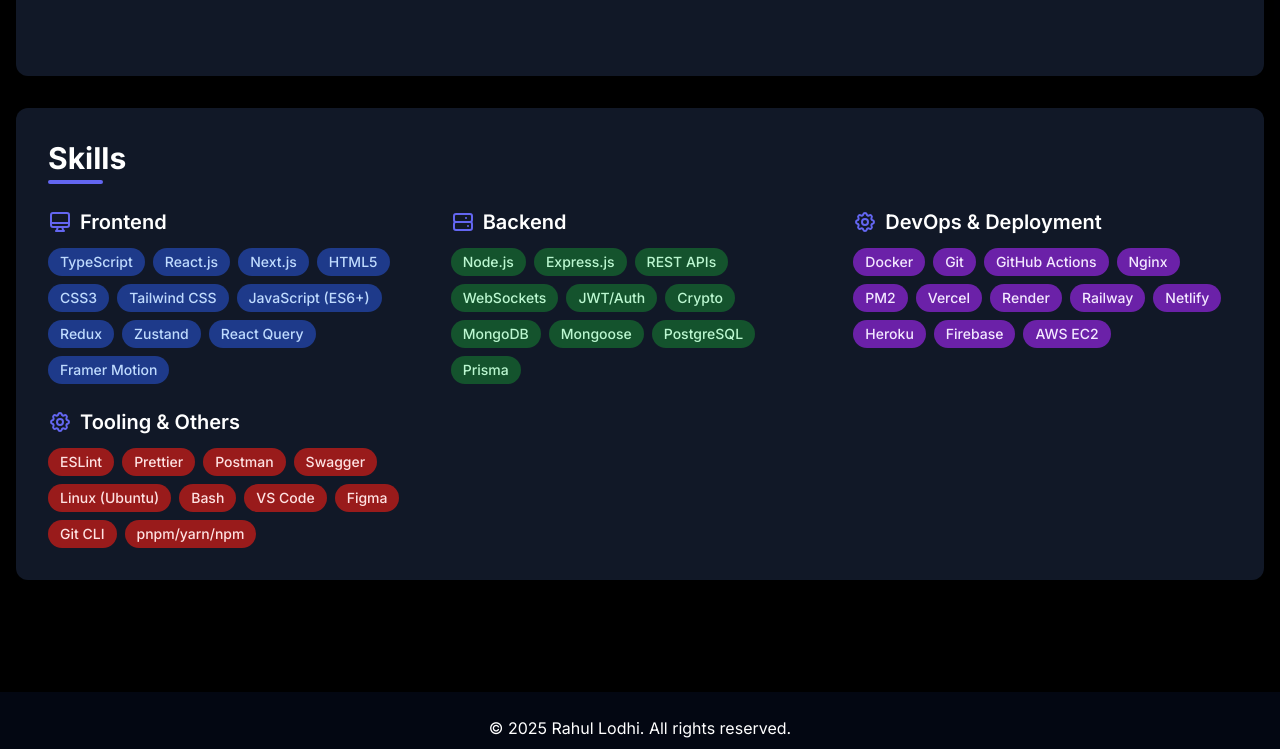
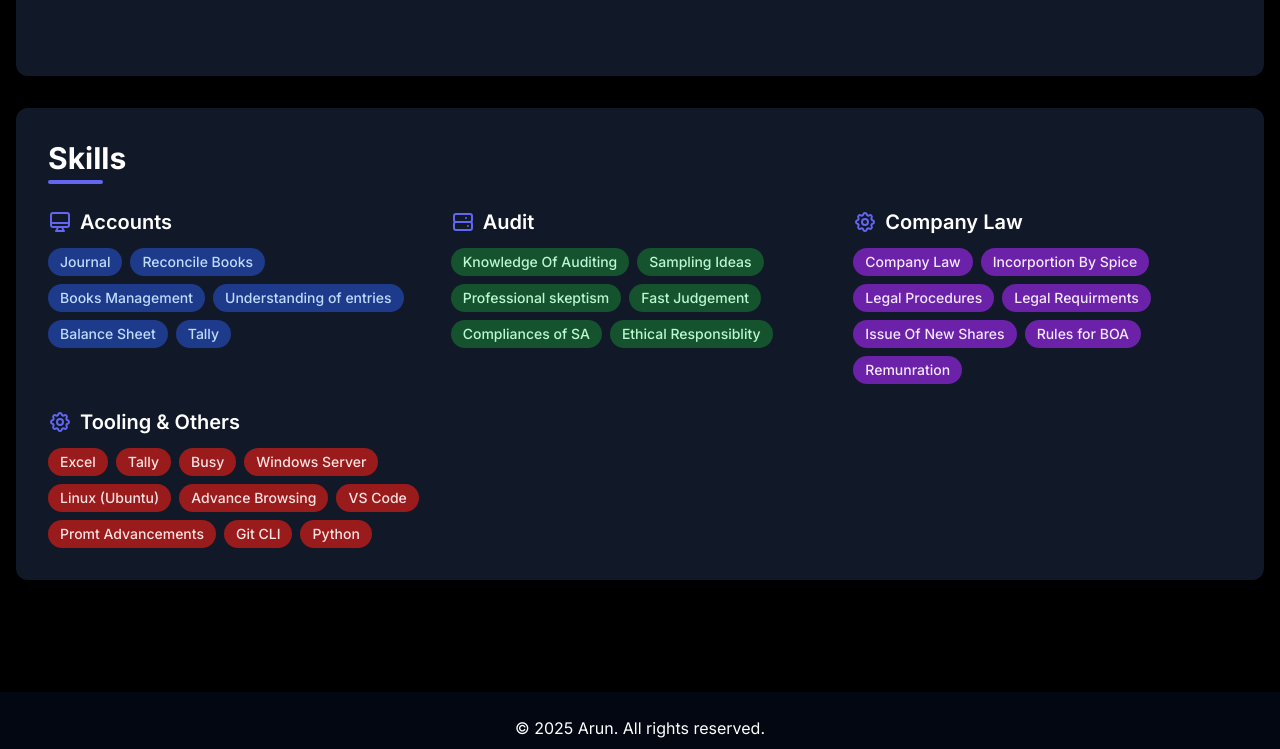
Before and after one commit to Anurag69og/Home, a plain HTML site: page index.html in a window 1280 px wide. Shown: the part 866-1615 px from the top of the page. Drawn offline with nearby package versions, Linux system fonts and the light colour scheme.

Commit message:
Update index.html

```diff
--- a/index.html
+++ b/index.html
@@ -421,8 +421,7 @@
                 <div class="flex justify-between items-start mb-2">
                     <div>
                         <h3 class="text-xl font-semibold text-white">Accountant And Taxation Works</h3>
-                        <p class="text-indigo-400 font-medium">Independently handled filing of tax e-returns for clients with accurate reporting & compliance checks.
-Contributed to statutory audit procedures for corporates — verifying books, supporting schedules & working notes.</p>
+                        <p class="text-grey-400 font-medium">Independently handled filing of tax e-returns for clients with accurate reporting & compliance checks. Contributed to statutory audit procedures for corporates — verifying books, supporting schedules & working notes.</p>
                     </div>
                     <span class="text-gray-400 text-sm">March 2024 - June 2025</span>
                 </div>
@@ -518,55 +517,55 @@ Contributed to statutory audit procedures for corporates — verifying books, su
             <div class="grid grid-cols-1 md:grid-cols-2 lg:grid-cols-3 gap-6">
                 <!-- Frontend Skills -->
                 <div>
-                    <h3 class="text-xl font-semibold text-white mb-3 flex items-center"><svg xmlns="http://www.w3.org/2000/svg" class="h-6 w-6 mr-2 text-indigo-500" fill="none" viewBox="0 0 24 24" stroke="currentColor"><path stroke-linecap="round" stroke-linejoin="round" stroke-width="2" d="M9.75 17L9 20l-1 1h8l-1-1-.75-3M3 13h18M5 17h14a2 2 0 002-2V5a2 2 0 00-2-2H5a2 2 0 00-2 2v10a2 2 0 002 2z" /></svg> Frontend</h3>
+                    <h3 class="text-xl font-semibold text-white mb-3 flex items-center"><svg xmlns="http://www.w3.org/2000/svg" class="h-6 w-6 mr-2 text-indigo-500" fill="none" viewBox="0 0 24 24" stroke="currentColor"><path stroke-linecap="round" stroke-linejoin="round" stroke-width="2" d="M9.75 17L9 20l-1 1h8l-1-1-.75-3M3 13h18M5 17h14a2 2 0 002-2V5a2 2 0 00-2-2H5a2 2 0 00-2 2v10a2 2 0 002 2z" /></svg> Accounts</h3>
                     <div class="flex flex-wrap gap-2">
-                        <span class="bg-blue-900 text-blue-200 text-sm px-3 py-1 rounded-full font-medium skill-tag">TypeScript</span>
-                        <span class="bg-blue-900 text-blue-200 text-sm px-3 py-1 rounded-full font-medium skill-tag">React.js</span>
-                        <span class="bg-blue-900 text-blue-200 text-sm px-3 py-1 rounded-full font-medium skill-tag">Next.js</span>
-                        <span class="bg-blue-900 text-blue-200 text-sm px-3 py-1 rounded-full font-medium skill-tag">HTML5</span>
-                        <span class="bg-blue-900 text-blue-200 text-sm px-3 py-1 rounded-full font-medium skill-tag">CSS3</span>
-                        <span class="bg-blue-900 text-blue-200 text-sm px-3 py-1 rounded-full font-medium skill-tag">Tailwind CSS</span>
-                        <span class="bg-blue-900 text-blue-200 text-sm px-3 py-1 rounded-full font-medium skill-tag">JavaScript (ES6+)</span>
+                        <span class="bg-blue-900 text-blue-200 text-sm px-3 py-1 rounded-full font-medium skill-tag">Journal</span>
+                        <span class="bg-blue-900 text-blue-200 text-sm px-3 py-1 rounded-full font-medium skill-tag">Reconcile Books</span>
+                        <span class="bg-blue-900 text-blue-200 text-sm px-3 py-1 rounded-full font-medium skill-tag">Books Management</span>
+                        <span class="bg-blue-900 text-blue-200 text-sm px-3 py-1 rounded-full font-medium skill-tag">Understanding of entries</span>
+                        <span class="bg-blue-900 text-blue-200 text-sm px-3 py-1 rounded-full font-medium skill-tag">Balance Sheet</span>
+                        <span class="bg-blue-900 text-blue-200 text-sm px-3 py-1 rounded-full font-medium skill-tag">Tally</span>
+                        <!-- <span class="bg-blue-900 text-blue-200 text-sm px-3 py-1 rounded-full font-medium skill-tag">JavaScript (ES6+)</span>
                         <span class="bg-blue-900 text-blue-200 text-sm px-3 py-1 rounded-full font-medium skill-tag">Redux</span>
                         <span class="bg-blue-900 text-blue-200 text-sm px-3 py-1 rounded-full font-medium skill-tag">Zustand</span>
                         <span class="bg-blue-900 text-blue-200 text-sm px-3 py-1 rounded-full font-medium skill-tag">React Query</span>
-                        <span class="bg-blue-900 text-blue-200 text-sm px-3 py-1 rounded-full font-medium skill-tag">Framer Motion</span>
+                        <span class="bg-blue-900 text-blue-200 text-sm px-3 py-1 rounded-full font-medium skill-tag">Framer Motion</span> -->
                     </div>
                 </div>
 
                 <!-- Backend Skills -->
                 <div>
-                    <h3 class="text-xl font-semibold text-white mb-3 flex items-center"><svg xmlns="http://www.w3.org/2000/svg" class="h-6 w-6 mr-2 text-indigo-500" fill="none" viewBox="0 0 24 24" stroke="currentColor"><path stroke-linecap="round" stroke-linejoin="round" stroke-width="2" d="M5 12h14M5 12a2 2 0 01-2-2V6a2 2 0 012-2h14a2 2 0 012 2v4a2 2 0 01-2 2M5 12a2 2 0 00-2 2v4a2 2 0 002 2h14a2 2 0 002-2v-4a2 2 0 00-2-2m-4-4h.01M17 16h.01" /></svg> Backend</h3>
+                    <h3 class="text-xl font-semibold text-white mb-3 flex items-center"><svg xmlns="http://www.w3.org/2000/svg" class="h-6 w-6 mr-2 text-indigo-500" fill="none" viewBox="0 0 24 24" stroke="currentColor"><path stroke-linecap="round" stroke-linejoin="round" stroke-width="2" d="M5 12h14M5 12a2 2 0 01-2-2V6a2 2 0 012-2h14a2 2 0 012 2v4a2 2 0 01-2 2M5 12a2 2 0 00-2 2v4a2 2 0 002 2h14a2 2 0 002-2v-4a2 2 0 00-2-2m-4-4h.01M17 16h.01" /></svg> Audit</h3>
                     <div class="flex flex-wrap gap-2">
-                        <span class="bg-green-900 text-green-200 text-sm px-3 py-1 rounded-full font-medium skill-tag">Node.js</span>
-                        <span class="bg-green-900 text-green-200 text-sm px-3 py-1 rounded-full font-medium skill-tag">Express.js</span>
-                        <span class="bg-green-900 text-green-200 text-sm px-3 py-1 rounded-full font-medium skill-tag">REST APIs</span>
-                        <span class="bg-green-900 text-green-200 text-sm px-3 py-1 rounded-full font-medium skill-tag">WebSockets</span>
-                        <span class="bg-green-900 text-green-200 text-sm px-3 py-1 rounded-full font-medium skill-tag">JWT/Auth</span>
-                        <span class="bg-green-900 text-green-200 text-sm px-3 py-1 rounded-full font-medium skill-tag">Crypto</span>
-                        <span class="bg-green-900 text-green-200 text-sm px-3 py-1 rounded-full font-medium skill-tag">MongoDB</span>
+                        <span class="bg-green-900 text-green-200 text-sm px-3 py-1 rounded-full font-medium skill-tag">Knowledge Of Auditing</span>
+                        <span class="bg-green-900 text-green-200 text-sm px-3 py-1 rounded-full font-medium skill-tag">Sampling Ideas</span>
+                        <span class="bg-green-900 text-green-200 text-sm px-3 py-1 rounded-full font-medium skill-tag">Professional skeptism</span>
+                        <span class="bg-green-900 text-green-200 text-sm px-3 py-1 rounded-full font-medium skill-tag">Fast Judgement</span>
+                        <span class="bg-green-900 text-green-200 text-sm px-3 py-1 rounded-full font-medium skill-tag">Compliances of SA</span>
+                        <span class="bg-green-900 text-green-200 text-sm px-3 py-1 rounded-full font-medium skill-tag">Ethical Responsiblity</span>
+                        <!-- <span class="bg-green-900 text-green-200 text-sm px-3 py-1 rounded-full font-medium skill-tag">MongoDB</span>
                         <span class="bg-green-900 text-green-200 text-sm px-3 py-1 rounded-full font-medium skill-tag">Mongoose</span>
                         <span class="bg-green-900 text-green-200 text-sm px-3 py-1 rounded-full font-medium skill-tag">PostgreSQL</span>
-                        <span class="bg-green-900 text-green-200 text-sm px-3 py-1 rounded-full font-medium skill-tag">Prisma</span>
+                        <span class="bg-green-900 text-green-200 text-sm px-3 py-1 rounded-full font-medium skill-tag">Prisma</span> -->
                     </div>
                 </div>
 
                 <!-- DevOps & Deployment Skills -->
                 <div>
-                    <h3 class="text-xl font-semibold text-white mb-3 flex items-center"><svg xmlns="http://www.w3.org/2000/svg" class="h-6 w-6 mr-2 text-indigo-500" fill="none" viewBox="0 0 24 24" stroke="currentColor"><path stroke-linecap="round" stroke-linejoin="round" stroke-width="2" d="M10.325 4.317c.426-1.756 2.924-1.756 3.35 0a1.724 1.724 0 002.573 1.066c1.543-.94 3.31.826 2.37 2.37a1.724 1.724 0 001.065 2.572c1.756.426 1.756 2.924 0 3.35a1.724 1.724 0 00-1.066 2.573c.94 1.543-.826 3.31-2.37 2.37a1.724 1.724 0 00-2.572 1.065c-.426 1.756-2.924 1.756-3.35 0a1.724 1.724 0 00-2.573-1.066c-1.543.94-3.31-.826-2.37-2.37a1.724 1.724 0 00-1.065-2.572c-1.756-.426-1.756-2.924 0-3.35a1.724 1.724 0 001.066-2.573c-.94-1.543.826-3.31 2.37-2.37.996.608 2.296.07 2.572-1.065z" /><path stroke-linecap="round" stroke-linejoin="round" stroke-width="2" d="M15 12a3 3 0 11-6 0 3 3 0 016 0z" /></svg> DevOps & Deployment</h3>
+                    <h3 class="text-xl font-semibold text-white mb-3 flex items-center"><svg xmlns="http://www.w3.org/2000/svg" class="h-6 w-6 mr-2 text-indigo-500" fill="none" viewBox="0 0 24 24" stroke="currentColor"><path stroke-linecap="round" stroke-linejoin="round" stroke-width="2" d="M10.325 4.317c.426-1.756 2.924-1.756 3.35 0a1.724 1.724 0 002.573 1.066c1.543-.94 3.31.826 2.37 2.37a1.724 1.724 0 001.065 2.572c1.756.426 1.756 2.924 0 3.35a1.724 1.724 0 00-1.066 2.573c.94 1.543-.826 3.31-2.37 2.37a1.724 1.724 0 00-2.572 1.065c-.426 1.756-2.924 1.756-3.35 0a1.724 1.724 0 00-2.573-1.066c-1.543.94-3.31-.826-2.37-2.37a1.724 1.724 0 00-1.065-2.572c-1.756-.426-1.756-2.924 0-3.35a1.724 1.724 0 001.066-2.573c-.94-1.543.826-3.31 2.37-2.37.996.608 2.296.07 2.572-1.065z" /><path stroke-linecap="round" stroke-linejoin="round" stroke-width="2" d="M15 12a3 3 0 11-6 0 3 3 0 016 0z" /></svg> Company Law</h3>
                     <div class="flex flex-wrap gap-2">
-                        <span class="bg-purple-800 text-purple-100 text-sm px-3 py-1 rounded-full font-medium skill-tag">Docker</span>
-                        <span class="bg-purple-800 text-purple-100 text-sm px-3 py-1 rounded-full font-medium skill-tag">Git</span>
-                        <span class="bg-purple-800 text-purple-100 text-sm px-3 py-1 rounded-full font-medium skill-tag">GitHub Actions</span>
-                        <span class="bg-purple-800 text-purple-100 text-sm px-3 py-1 rounded-full font-medium skill-tag">Nginx</span>
-                        <span class="bg-purple-800 text-purple-100 text-sm px-3 py-1 rounded-full font-medium skill-tag">PM2</span>
-                        <span class="bg-purple-800 text-purple-100 text-sm px-3 py-1 rounded-full font-medium skill-tag">Vercel</span>
-                        <span class="bg-purple-800 text-purple-100 text-sm px-3 py-1 rounded-full font-medium skill-tag">Render</span>
-                        <span class="bg-purple-800 text-purple-100 text-sm px-3 py-1 rounded-full font-medium skill-tag">Railway</span>
+                        <span class="bg-purple-800 text-purple-100 text-sm px-3 py-1 rounded-full font-medium skill-tag">Company Law</span>
+                        <span class="bg-purple-800 text-purple-100 text-sm px-3 py-1 rounded-full font-medium skill-tag">Incorportion By Spice</span>
+                        <span class="bg-purple-800 text-purple-100 text-sm px-3 py-1 rounded-full font-medium skill-tag">Legal Procedures</span>
+                        <span class="bg-purple-800 text-purple-100 text-sm px-3 py-1 rounded-full font-medium skill-tag">Legal Requirments</span>
+                        <span class="bg-purple-800 text-purple-100 text-sm px-3 py-1 rounded-full font-medium skill-tag">Issue Of New Shares</span>
+                        <span class="bg-purple-800 text-purple-100 text-sm px-3 py-1 rounded-full font-medium skill-tag">Rules for BOA</span>
+                        <span class="bg-purple-800 text-purple-100 text-sm px-3 py-1 rounded-full font-medium skill-tag">Remunration</span>
+                        <!-- <span class="bg-purple-800 text-purple-100 text-sm px-3 py-1 rounded-full font-medium skill-tag">Railway</span>
                         <span class="bg-purple-800 text-purple-100 text-sm px-3 py-1 rounded-full font-medium skill-tag">Netlify</span>
                         <span class="bg-purple-800 text-purple-100 text-sm px-3 py-1 rounded-full font-medium skill-tag">Heroku</span>
                         <span class="bg-purple-800 text-purple-100 text-sm px-3 py-1 rounded-full font-medium skill-tag">Firebase</span>
-                        <span class="bg-purple-800 text-purple-100 text-sm px-3 py-1 rounded-full font-medium skill-tag">AWS EC2</span>
+                        <span class="bg-purple-800 text-purple-100 text-sm px-3 py-1 rounded-full font-medium skill-tag">AWS EC2</span> -->
                     </div>
                 </div>
 
@@ -574,16 +573,16 @@ Contributed to statutory audit procedures for corporates — verifying books, su
                 <div>
                     <h3 class="text-xl font-semibold text-white mb-3 flex items-center"><svg xmlns="http://www.w3.org/2000/svg" class="h-6 w-6 mr-2 text-indigo-500" fill="none" viewBox="0 0 24 24" stroke="currentColor"><path stroke-linecap="round" stroke-linejoin="round" stroke-width="2" d="M10.325 4.317c.426-1.756 2.924-1.756 3.35 0a1.724 1.724 0 002.573 1.066c1.543-.94 3.31.826 2.37 2.37a1.724 1.724 0 001.065 2.572c1.756.426 1.756 2.924 0 3.35a1.724 1.724 0 00-1.066 2.573c.94 1.543-.826 3.31-2.37 2.37a1.724 1.724 0 00-2.572 1.065c-.426 1.756-2.924 1.756-3.35 0a1.724 1.724 0 00-2.573-1.066c-1.543.94-3.31-.826-2.37-2.37a1.724 1.724 0 00-1.065-2.572c-1.756-.426-1.756-2.924 0-3.35a1.724 1.724 0 001.066-2.573c-.94-1.543.826-3.31 2.37-2.37.996.608 2.296.07 2.572-1.065z" /><path stroke-linecap="round" stroke-linejoin="round" stroke-width="2" d="M15 12a3 3 0 11-6 0 3 3 0 016 0z" /></svg> Tooling & Others</h3>
                     <div class="flex flex-wrap gap-2">
-                        <span class="bg-red-800 text-red-100 text-sm px-3 py-1 rounded-full font-medium skill-tag">ESLint</span>
-                        <span class="bg-red-800 text-red-100 text-sm px-3 py-1 rounded-full font-medium skill-tag">Prettier</span>
-                        <span class="bg-red-800 text-red-100 text-sm px-3 py-1 rounded-full font-medium skill-tag">Postman</span>
-                        <span class="bg-red-800 text-red-100 text-sm px-3 py-1 rounded-full font-medium skill-tag">Swagger</span>
+                        <span class="bg-red-800 text-red-100 text-sm px-3 py-1 rounded-full font-medium skill-tag">Excel</span>
+                        <span class="bg-red-800 text-red-100 text-sm px-3 py-1 rounded-full font-medium skill-tag">Tally</span>
+                        <span class="bg-red-800 text-red-100 text-sm px-3 py-1 rounded-full font-medium skill-tag">Busy</span>
+                        <span class="bg-red-800 text-red-100 text-sm px-3 py-1 rounded-full font-medium skill-tag">Windows Server</span>
                         <span class="bg-red-800 text-red-100 text-sm px-3 py-1 rounded-full font-medium skill-tag">Linux (Ubuntu)</span>
-                        <span class="bg-red-800 text-red-100 text-sm px-3 py-1 rounded-full font-medium skill-tag">Bash</span>
+                        <span class="bg-red-800 text-red-100 text-sm px-3 py-1 rounded-full font-medium skill-tag">Advance Browsing</span>
                         <span class="bg-red-800 text-red-100 text-sm px-3 py-1 rounded-full font-medium skill-tag">VS Code</span>
-                        <span class="bg-red-800 text-red-100 text-sm px-3 py-1 rounded-full font-medium skill-tag">Figma</span>
+                        <span class="bg-red-800 text-red-100 text-sm px-3 py-1 rounded-full font-medium skill-tag">Promt Advancements</span>
                         <span class="bg-red-800 text-red-100 text-sm px-3 py-1 rounded-full font-medium skill-tag">Git CLI</span>
-                        <span class="bg-red-800 text-red-100 text-sm px-3 py-1 rounded-full font-medium skill-tag">pnpm/yarn/npm</span>
+                        <span class="bg-red-800 text-red-100 text-sm px-3 py-1 rounded-full font-medium skill-tag">Python</span>
                     </div>
                 </div>
             </div>
@@ -593,7 +592,7 @@ Contributed to statutory audit procedures for corporates — verifying books, su
     <!-- Footer -->
     <footer class="bg-gray-950 text-white py-6 mt-8">
         <div class="container mx-auto px-4 text-center">
-            <p>&copy; 2025 Rahul Lodhi. All rights reserved.</p>
+            <p>&copy; 2025 Arun. All rights reserved.</p>
             <div class="flex justify-center space-x-4 mt-3">
                 <a href="https://github.com/r2hu1" target="_blank" rel="noopener noreferrer" class="text-gray-400 hover:text-white transition duration-300">
                     <svg xmlns="http://www.w3.org/2000/svg" width="24" height="24" viewBox="0 0 24 24" fill="currentColor"><path fill-rule="evenodd" d="M12 2C6.477 2 2 6.484 2 12.017c0 4.425 2.865 8.18 6.839 9.504.47.087.683-.233.683-.58v-1.993c-2.775.617-3.36-1.343-3.36-1.343-.464-1.169-1.133-1.477-1.133-1.477-.92-.626.073-.614.073-.614 1.004.07 1.531 1.032 1.531 1.032.892 1.529 2.341 1.089 2.91.835.09-.647.35-1.089.636-1.334-2.22-.253-4.555-1.113-4.555-4.953 0-1.091.39-1.984 1.029-2.682-.103-.253-.446-1.272.097-2.65 0 0 .84-.27 2.75 1.026A9.564 9.564 0 0112 6.844c.85.004 1.701.114 2.503.385 1.909-1.296 2.747-1.026 2.747-1.026.546 1.379.202 2.398.099 2.651.64.698 1.028 1.591 1.028 2.682 0 3.848-2.339 4.695-4.566 4.943.359.309.678.92.678 1.855v2.754c0 .347.213.67.688.58C21.137 20.19 24 16.437 24 12.017 24 6.484 19.522 2 14 2h-2z" clip-rule="evenodd"/></svg>
@@ -611,7 +610,7 @@ Contributed to statutory audit procedures for corporates — verifying books, su
             <button id="contact-modal-close-button" class="contact-modal-close-button">&times;</button>
             <div class="flex flex-col gap-2 text-center sm:text-left">
                 <h2 data-slot="dialog-title" class="text-lg leading-none font-semibold text-white">Contact Me</h2>
-                <p data-slot="dialog-description" class="text-gray-400 text-sm">Don't hesitate to reach out if you have something interesting or just want to say hi!</p>
+                <p data-slot="dialog-description" class="text-gray-400 text-sm">Don't hesitate to reach out if you have something interesting or just want to exchange some opinions!</p>
             </div>
 
             <div class="px-4 md:px-0 sm:mb-0 mb-4 mt-4">
@@ -619,35 +618,37 @@ Contributed to statutory audit procedures for corporates — verifying books, su
                     <span class="text-gray-300 text-xs">Recommended!</span>
                     <div class="grid grid-cols-2 gap-3 w-full">
                         <!-- Email - Recommended -->
-                        <a target="_blank" class="contact-button-base contact-button-primary" href="mailto:hi@rahul.eu.org">
+                        <a target="_blank" class="contact-button-base contact-button-primary" href="mailto:contact@arun.qzz.io">
                             <span>Email</span>
                             <svg xmlns="http://www.w3.org/2000/svg" width="24" height="24" viewBox="0 0 24 24" fill="none" stroke="currentColor" stroke-width="2" stroke-linecap="round" stroke-linejoin="round" class="contact-button-icon"><path d="M15 3h6v6"></path><path d="M10 14 21 3"></path><path d="M18 13v6a2 2 0 0 1-2 2H5a2 2 0 0 1-2-2V8a2 2 0 0 1 2-2h6"></path></svg>
                         </a>
-                        <!-- Mobile Number - Recommended -->
-                        <a target="_blank" class="contact-button-base contact-button-primary" href="tel:+918108068981">
-                            <span>Mobile</span>
-                            <svg xmlns="http://www.w3.org/2000/svg" width="24" height="24" viewBox="0 0 24 24" fill="none" stroke="currentColor" stroke-width="2" stroke-linecap="round" stroke-linejoin="round" class="contact-button-icon"><path d="M15 3h6v6"></path><path d="M10 14 21 3"></path><path d="M18 13v6a2 2 0 0 1-2 2H5a2 2 0 0 1-2-2V8a2 2 0 0 1 2-2h6"></path></svg>
-                        </a>
+                        <!-- Telegram - Recommended -->
+                       <a target="_blank" class="contact-button-base contact-button-primary" href="https://t.me/xyz7562">
+    <span>Telegram</span>
+    <svg xmlns="http://www.w3.org/2000/svg" width="24" height="24" viewBox="0 0 24 24" fill="none" stroke="currentColor" stroke-width="2" stroke-linecap="round" stroke-linejoin="round" class="contact-button-icon"><path d="M22 2 11 13"></path><path d="m22 2-7 20-4-9-9-4Z"></path></svg>
+</a>
+
                     </div>
                     <span class="text-gray-300 text-xs mt-2">Other</span>
                     <div class="grid grid-cols-1 gap-3 w-full">
                         <!-- WhatsApp - Other -->
-                        <a target="_blank" class="contact-button-base contact-button-secondary" href="https://wa.me/+918108068981">
+                        <a target="_blank" class="contact-button-base contact-button-secondary" href="https://wa.me/+918*********">
                             <span>WhatsApp</span>
                             <svg xmlns="http://www.w3.org/2000/svg" width="24" height="24" viewBox="0 0 24 24" fill="none" stroke="currentColor" stroke-width="2" stroke-linecap="round" stroke-linejoin="round" class="contact-button-icon"><path d="M15 3h6v6"></path><path d="M10 14 21 3"></path><path d="M18 13v6a2 2 0 0 1-2 2H5a2 2 0 0 1-2-2V8a2 2 0 0 1 2-2h6"></path></svg>
                         </a>
                         <!-- Discord - Other -->
-                        <a target="_blank" class="contact-button-base contact-button-secondary" href="https://discord.com/users/yourdiscordid">
+                        <!-- <a target="_blank" class="contact-button-base contact-button-secondary" href="https://discord.com/users/yourdiscordid">
                             <span>Discord</span>
                             <svg xmlns="http://www.w3.org/2000/svg" width="24" height="24" viewBox="0 0 24 24" fill="none" stroke="currentColor" stroke-width="2" stroke-linecap="round" stroke-linejoin="round" class="contact-button-icon"><path d="M15 3h6v6"></path><path d="M10 14 21 3"></path><path d="M18 13v6a2 2 0 0 1-2 2H5a2 2 0 0 1-2-2V8a2 2 0 0 1 2-2h6"></path></svg>
-                        </a>
+                        </a> -->
                         <!-- Telegram - Other -->
-                        <a target="_blank" class="contact-button-base contact-button-secondary" href="https://t.me/yourtelegramhandle">
+                        <!-- <a target="_blank" class="contact-button-base contact-button-secondary" href="https://t.me/yourtelegramhandle">
                             <span>Telegram</span>
                             <svg xmlns="http://www.w3.org/2000/svg" width="24" height="24" viewBox="0 0 24 24" fill="none" stroke="currentColor" stroke-width="2" stroke-linecap="round" stroke-linejoin="round" class="contact-button-icon"><path d="M15 3h6v6"></path><path d="M10 14 21 3"></path><path d="M18 13v6a2 2 0 0 1-2 2H5a2 2 0 0 1-2-2V8a2 2 0 0 1 2-2h6"></path></svg>
-                        </a>
+                        </a> -->
                         <!-- Instagram - Other -->
-                        <a target="_blank" class="contact-button-base contact-button-secondary" href="https://instagram.com/r.rah_ul">
+                        <a target="_blank" class="contact-button-base contact-button-secondary" href="https://instagram.com/legitboi79
+">
                             <span>Instagram</span>
                             <svg xmlns="http://www.w3.org/2000/svg" width="24" height="24" viewBox="0 0 24 24" fill="none" stroke="currentColor" stroke-width="2" stroke-linecap="round" stroke-linejoin="round" class="contact-button-icon"><path d="M15 3h6v6"></path><path d="M10 14 21 3"></path><path d="M18 13v6a2 2 0 0 1-2 2H5a2 2 0 0 1-2-2V8a2 2 0 0 1 2-2h6"></path></svg>
                         </a>
```
